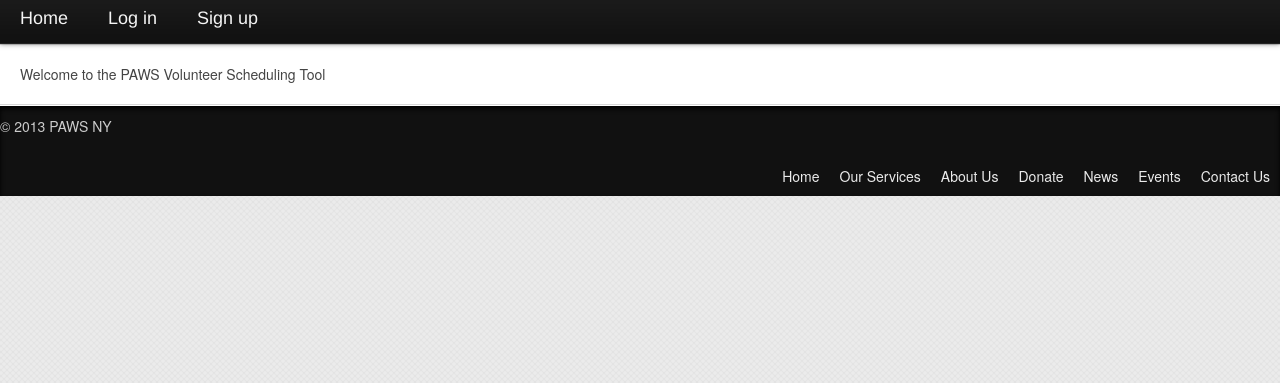
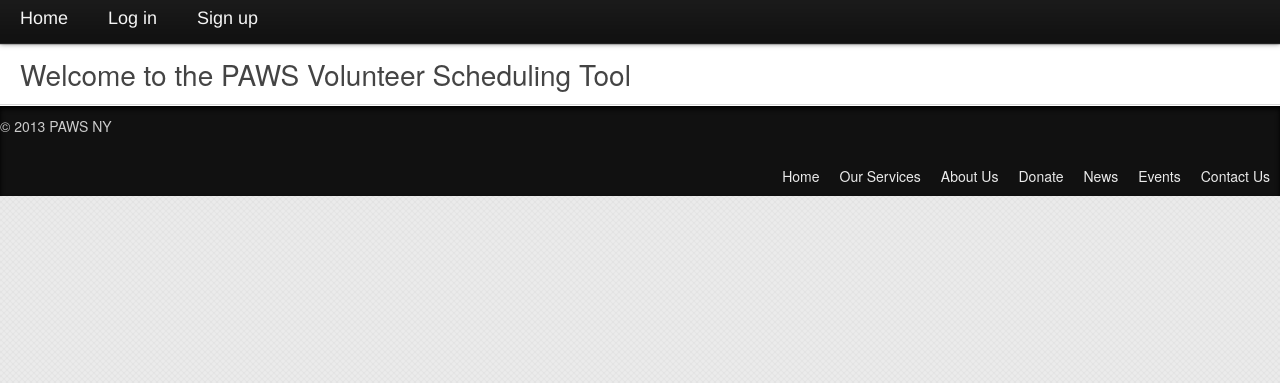
Before and after one commit to CharityAdmin/CharityAdmin, a Django app: page / in a window 1280 px wide. Shown: the part 417-800 px from the top of the page. Run offline with Django 3.2, Linux system fonts and the light colour scheme.

Commit message:
Adding a spot to put the timeslots css and js, in addition to the spot to put paws css and js

```diff
--- /dev/null
+++ b/paws/static/paws/js/paws.js
@@ -0,0 +1 @@
+// paws-specific js goes here
--- a/paws/templates/base.html
+++ b/paws/templates/base.html
@@ -1,7 +1,6 @@
 <!DOCTYPE html>
 <html lang="en">
 <head>
-    <link rel="stylesheet" href="style.css" />
     <title>{% block title %}PAWS Volunteer Scheduling{% endblock %}</title>
     {% include "paws/styles.html" %}
 </head>
--- a/paws/templates/paws/scripts.html
+++ b/paws/templates/paws/scripts.html
@@ -0,0 +1,4 @@
+{% load staticfiles %}
+
+<script type="text/javascript" src="{% static 'paws/js/paws.js' %}"></script>
+<script type="text/javascript" src="{% static 'timeslots/js/timeslots.js' %}"></script>
--- a/paws/templates/paws/styles.html
+++ b/paws/templates/paws/styles.html
@@ -1,4 +1,6 @@
 {% load staticfiles %}
 
 <link type="text/css" rel="stylesheet" href="{% static 'paws/css/reset.css' %}">
-<link type="text/css" rel="stylesheet" href="{% static 'paws/css/core.css' %}">
+<link type="text/css" rel="stylesheet" href="{% static 'paws/css/paws.css' %}">
+
+<link type="text/css" rel="stylesheet" href="{% static 'timeslots/css/timeslots.css' %}">
--- /dev/null
+++ b/timeslots/static/timeslots/css/timeslots.css
@@ -0,0 +1,3 @@
+.white-container {
+	font-size: 200%;
+}
--- /dev/null
+++ b/timeslots/static/timeslots/js/timeslots.js
@@ -0,0 +1 @@
+// timeslots js goes here
```
Also changed, not shown: paws/static/paws/css/paws.css (renamed from paws/static/paws/css/core.css).
